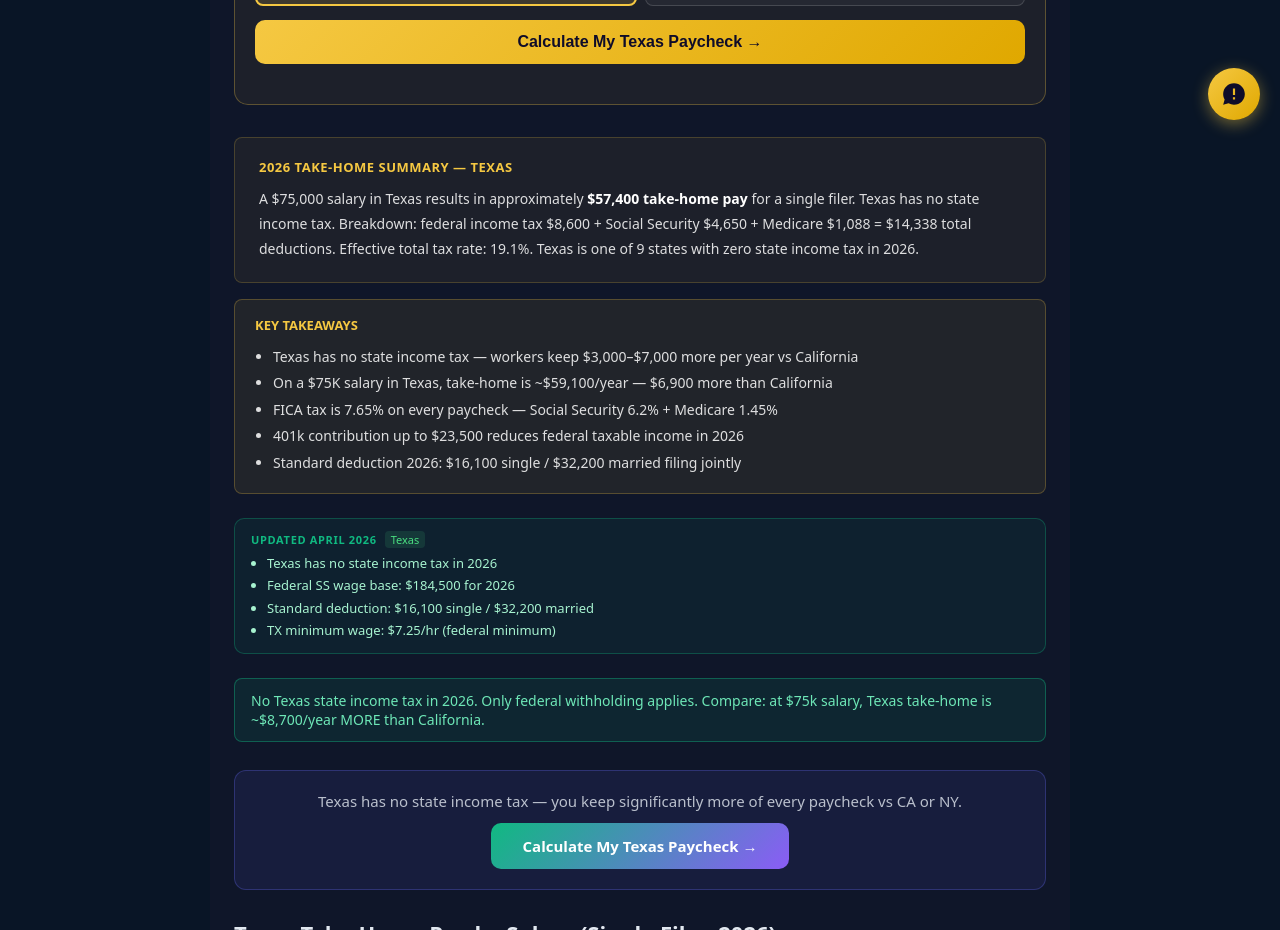
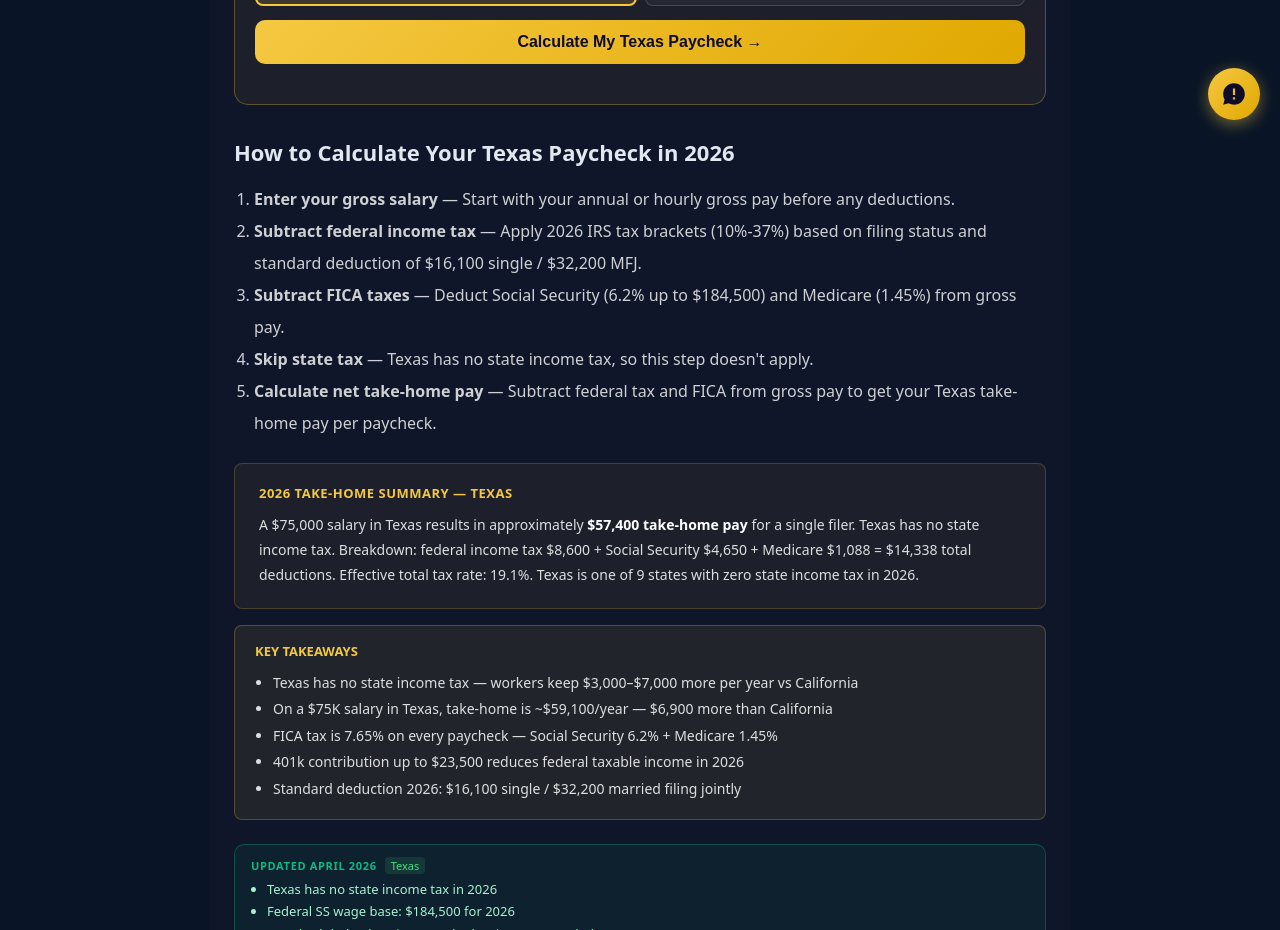
Before and after one commit to devqrcraft-ui/privatepaycheck, a Next.js app: page /texas-paycheck-calculator in a window 1280 px wide. Shown: the part 660-1590 px from the top of the page. Built offline with nearby package versions, Linux system fonts and the light colour scheme.

Commit message:
feat: add visible 5-step HowTo section on Texas page + fix schema step 4 wording (was incorrectly implying TX has state tax rates to apply)

```diff
--- a/src/app/texas-paycheck-calculator/page.tsx
+++ b/src/app/texas-paycheck-calculator/page.tsx
@@ -35,7 +35,7 @@ export default function Page() {
           {"@type":"Question","name":"How much of my Texas paycheck goes to taxes?","acceptedAnswer":{"@type":"Answer","text":"In Texas, only federal taxes are withheld: federal income tax (10%–22% for most earners) plus FICA 7.65%. Total effective withholding for a $50,000 salary is roughly 19%–21%."}}
         ]
       }) }} />
-      <script type="application/ld+json" dangerouslySetInnerHTML={{ __html: '{"@context":"https://schema.org","@type":"HowTo","name":"How to Calculate Your Texas Paycheck in 2026","description":"Step-by-step guide to calculating take-home pay for Texas workers in 2026.","step":[{"@type":"HowToStep","position":1,"name":"Enter your gross salary","text":"Start with your annual or hourly gross pay before any deductions."},{"@type":"HowToStep","position":2,"name":"Subtract federal income tax","text":"Apply 2026 IRS tax brackets (10%-37%) based on filing status and standard deduction of $16,100 single / $32,200 MFJ."},{"@type":"HowToStep","position":3,"name":"Subtract FICA taxes","text":"Deduct Social Security (6.2% up to $184,500) and Medicare (1.45%) from gross pay."},{"@type":"HowToStep","position":4,"name":"Subtract Texas state tax","text":"Apply Texas state income tax rates for 2026 to your taxable income."},{"@type":"HowToStep","position":5,"name":"Calculate net take-home pay","text":"Subtract all deductions from gross pay to get your Texas take-home pay per paycheck."}]}' }} />
+      <script type="application/ld+json" dangerouslySetInnerHTML={{ __html: '{"@context":"https://schema.org","@type":"HowTo","name":"How to Calculate Your Texas Paycheck in 2026","description":"Step-by-step guide to calculating take-home pay for Texas workers in 2026.","step":[{"@type":"HowToStep","position":1,"name":"Enter your gross salary","text":"Start with your annual or hourly gross pay before any deductions."},{"@type":"HowToStep","position":2,"name":"Subtract federal income tax","text":"Apply 2026 IRS tax brackets (10%-37%) based on filing status and standard deduction of $16,100 single / $32,200 MFJ."},{"@type":"HowToStep","position":3,"name":"Subtract FICA taxes","text":"Deduct Social Security (6.2% up to $184,500) and Medicare (1.45%) from gross pay."},{"@type":"HowToStep","position":4,"name":"Skip state tax","text":"Texas has no state income tax, so this step does not apply."},{"@type":"HowToStep","position":5,"name":"Calculate net take-home pay","text":"Subtract all deductions from gross pay to get your Texas take-home pay per paycheck."}]}' }} />
       <nav style={{ fontSize: 13, color:'#b8c8dc', marginBottom: 24 }}>
         <a href="/" style={{ color:'#b8c8dc' }}>Home</a> › Texas Paycheck Calculator
       </nav>
@@ -43,6 +43,15 @@ export default function Page() {
       <p style={{ fontSize: 17, color: 'rgba(255,255,255,0.65)', marginBottom: 12 }}>Texas has <strong>no state income tax</strong> — you only pay federal income tax and FICA. This means Texans keep significantly more of every paycheck compared to residents of CA, NY, or IL.</p>
 
       <FlTxCalcEmbed state="texas" />
+
+      <h2 style={{ fontSize: 22, fontWeight: 800, marginTop: 32, marginBottom: 16 }}>How to Calculate Your Texas Paycheck in 2026</h2>
+      <ol style={{ color: 'rgba(255,255,255,0.8)', lineHeight: 2, paddingLeft: 20, marginBottom: 24 }}>
+        <li><strong>Enter your gross salary</strong> — Start with your annual or hourly gross pay before any deductions.</li>
+        <li><strong>Subtract federal income tax</strong> — Apply 2026 IRS tax brackets (10%-37%) based on filing status and standard deduction of $16,100 single / $32,200 MFJ.</li>
+        <li><strong>Subtract FICA taxes</strong> — Deduct Social Security (6.2% up to $184,500) and Medicare (1.45%) from gross pay.</li>
+        <li><strong>Skip state tax</strong> — Texas has no state income tax, so this step doesn't apply.</li>
+        <li><strong>Calculate net take-home pay</strong> — Subtract federal tax and FICA from gross pay to get your Texas take-home pay per paycheck.</li>
+      </ol>
 
       {/* ANSWER-FIRST GEO BLOCK */}
       <div style={{ background:'rgba(245,200,66,0.06)', border:'1px solid rgba(245,200,66,0.2)', borderRadius:8, padding:'20px 24px', margin:'16px 0' }}>
```
